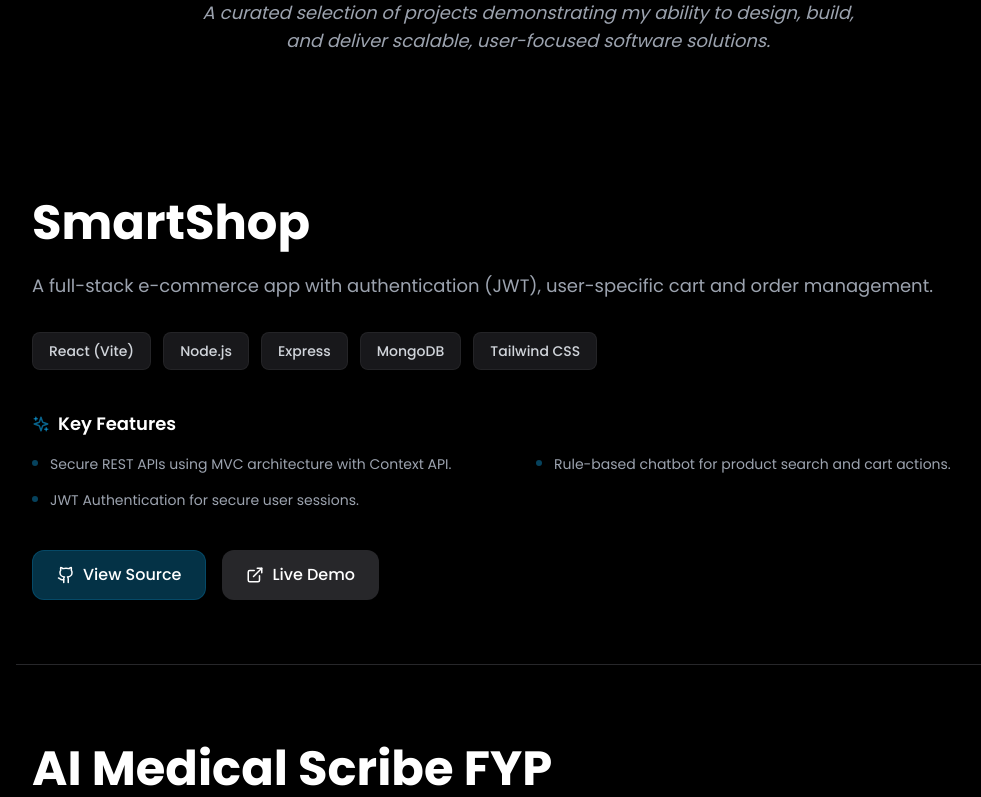
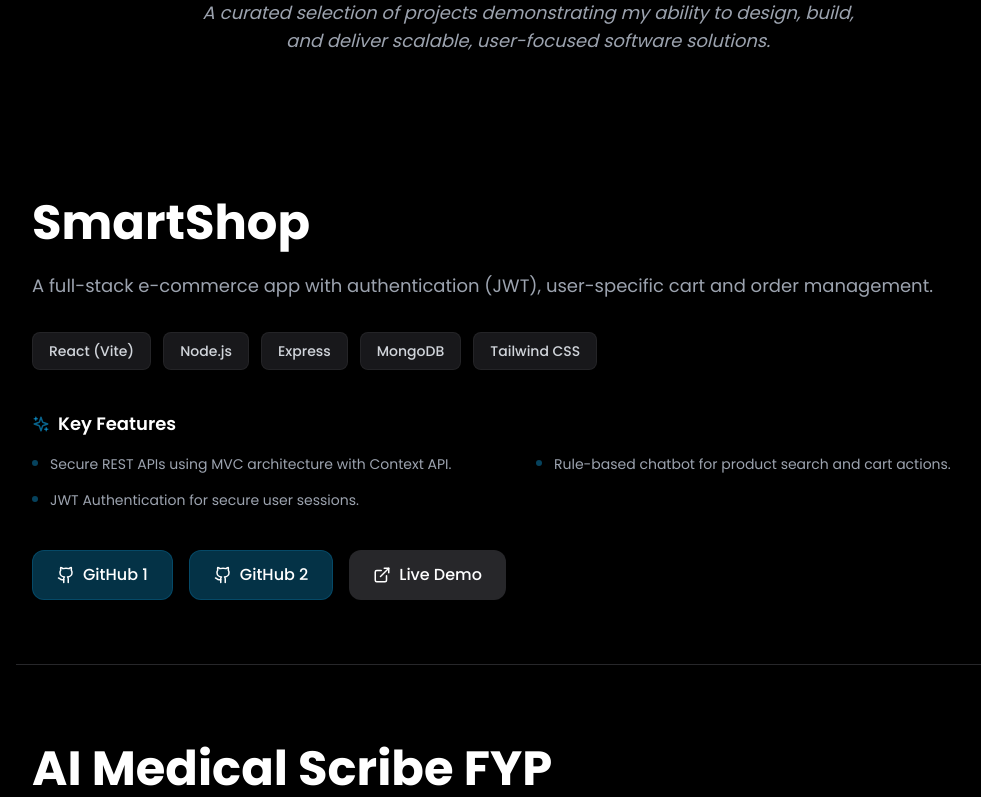
Before and after one commit to Ibrahim-142/Portfolio, a React (Vite) app: page / in a window 1280 px wide. Shown: the part 3442-4239 px from the top of the page, without its empty margins (112-1093 px from the left). Built offline with nearby package versions, Linux system fonts and the light colour scheme.

Commit message:
Add git links for smartshop

```diff
--- a/src/components/ContactSection.jsx
+++ b/src/components/ContactSection.jsx
@@ -54,7 +54,7 @@ const ContactSection = () => {
         {
             title: "Resume",
             value: "Download PDF",
-            href: "/assets/Ibrahim_Resume.pdf",
+            href: "/assets/Muhammad_Ibrahim_Resume.pdf",
             icon: FileText
         }
     ];
--- a/src/components/ProjectsSection.jsx
+++ b/src/components/ProjectsSection.jsx
@@ -54,7 +54,23 @@ const ProjectCard = ({ project, index }) => (
 
         {/* Actions */}
         <div className="flex flex-wrap gap-4">
-            {project.links?.github && (
+           {Array.isArray(project.links?.github) ? (
+    project.links.github.map((link, idx) => (
+        <motion.a
+            key={idx}
+            whileHover={{ scale: 1.05 }}
+            whileTap={{ scale: 0.95 }}
+            href={link}
+            target="_blank"
+            rel="noopener noreferrer"
+            className="px-6 py-3 rounded-xl text-white bg-sky-500/30 hover:bg-sky-500/40 border border-sky-500/20 transition flex items-center gap-2 font-medium"
+        >
+            <Github size={18} />
+            GitHub {idx + 1}
+        </motion.a>
+    ))
+) : (
+    project.links?.github && (
         <motion.a
             whileHover={{ scale: 1.05 }}
             whileTap={{ scale: 0.95 }}
@@ -66,6 +82,7 @@ const ProjectCard = ({ project, index }) => (
             <Github size={18} />
             View Source
         </motion.a>
+    )
 )}
             {project.links?.demo && (
                 <motion.a
@@ -100,7 +117,11 @@ const ProjectsSection = () => {
                 "JWT Authentication for secure user sessions."
             ],
             links: {
-                github: "https://github.com/Ibrahim-142/ecommerce",
+                github: [
+    "https://github.com/Ibrahim-142/ecommerce",
+    "https://github.com/Ibrahim-142/ecommercebackend"
+  ],
+
                 demo: "https://www.loom.com/share/9e54c40c1d084e188537e3518d12a76b"
             }
         },
@@ -188,7 +209,7 @@ const ProjectsSection = () => {
                     className="mb-20 text-center"
                 >
                     <h2 className="text-4xl md:text-6xl font-bold text-white mb-6 font-poppins">
-                        My <span className="text-sky-500/40">Creations</span>
+                        My <span className="text-sky-500/40">Projects</span>
                     </h2>
                     <p className="text-gray-400 max-w-2xl mx-auto text-lg font-poppins italic">
                         A curated selection of projects demonstrating my ability to design, build, and deliver scalable, user-focused software solutions.
```
Also changed, not shown: 2 other files (tests, documents, lock files or other folders). Lines whose indentation alone changed are shown as unchanged.
